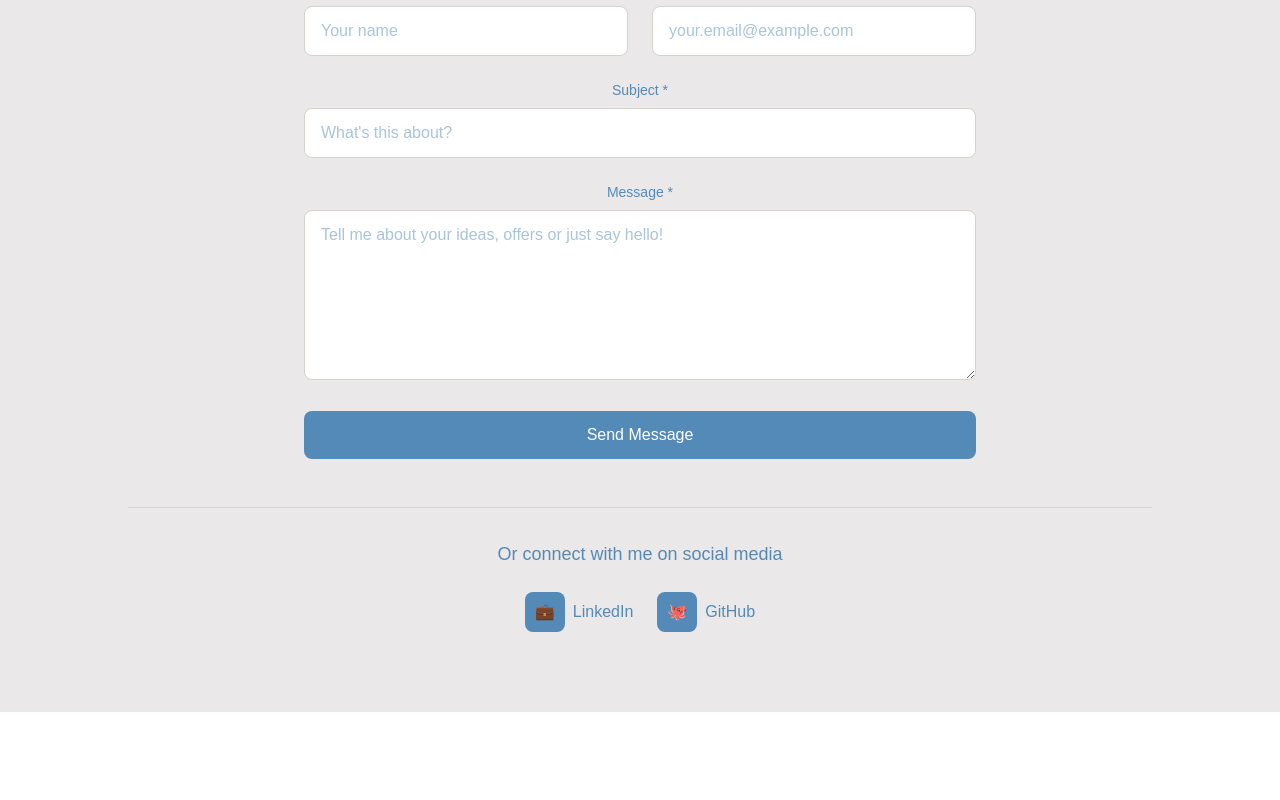
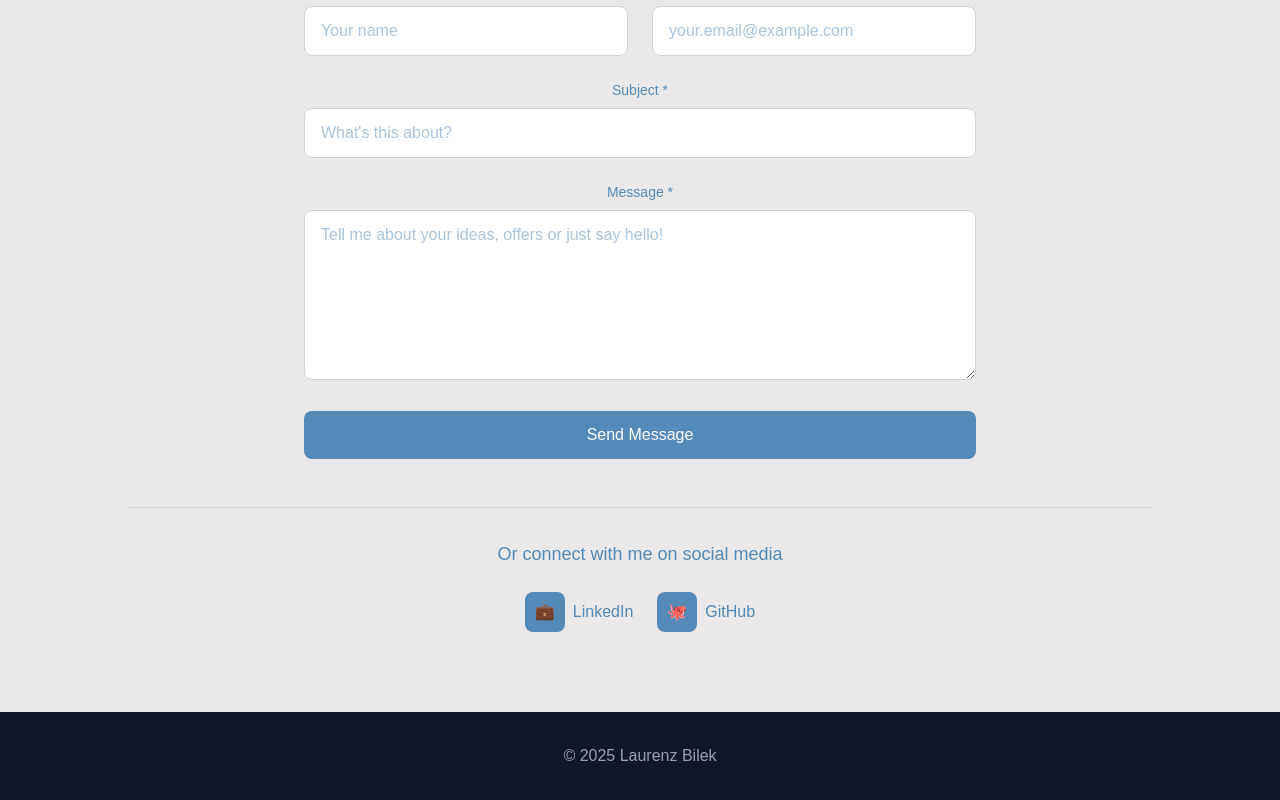
Before and after one commit to Sykios/Portfolio, a Next.js app: page / in a window 1280 px wide. Shown: the part 3366-4166 px from the top of the page. Before the commit the page ends 4078 px from the top, so only its background shows below. Built offline with nearby package versions, Linux system fonts and the light colour scheme.

Commit message:
feat(footer): Add Footer component to the main page

```diff
--- /dev/null
+++ b/components/footer.tsx
@@ -0,0 +1,11 @@
+export default function Footer() {
+  return (
+    <footer className="bg-gray-900 text-white py-8 px-4 sm:px-6 lg:px-8">
+      <div className="max-w-4xl mx-auto text-center">
+        <p className="text-gray-400">
+          © 2025 Laurenz Bilek
+        </p>
+      </div>
+    </footer>
+  );
+}
--- a/src/app/page.tsx
+++ b/src/app/page.tsx
@@ -2,6 +2,7 @@
 import Navbar from "../../components/navbar";
 import ProjectCard from "../../components/project-card";
 import ContactForm from "../../components/contact-form";
+import Footer from "../../components/footer";
 
 export default function Home() {
   return (
@@ -309,6 +310,7 @@
         </div>
       </section>
 
+      <Footer />
     </div>
   );
 }
```
